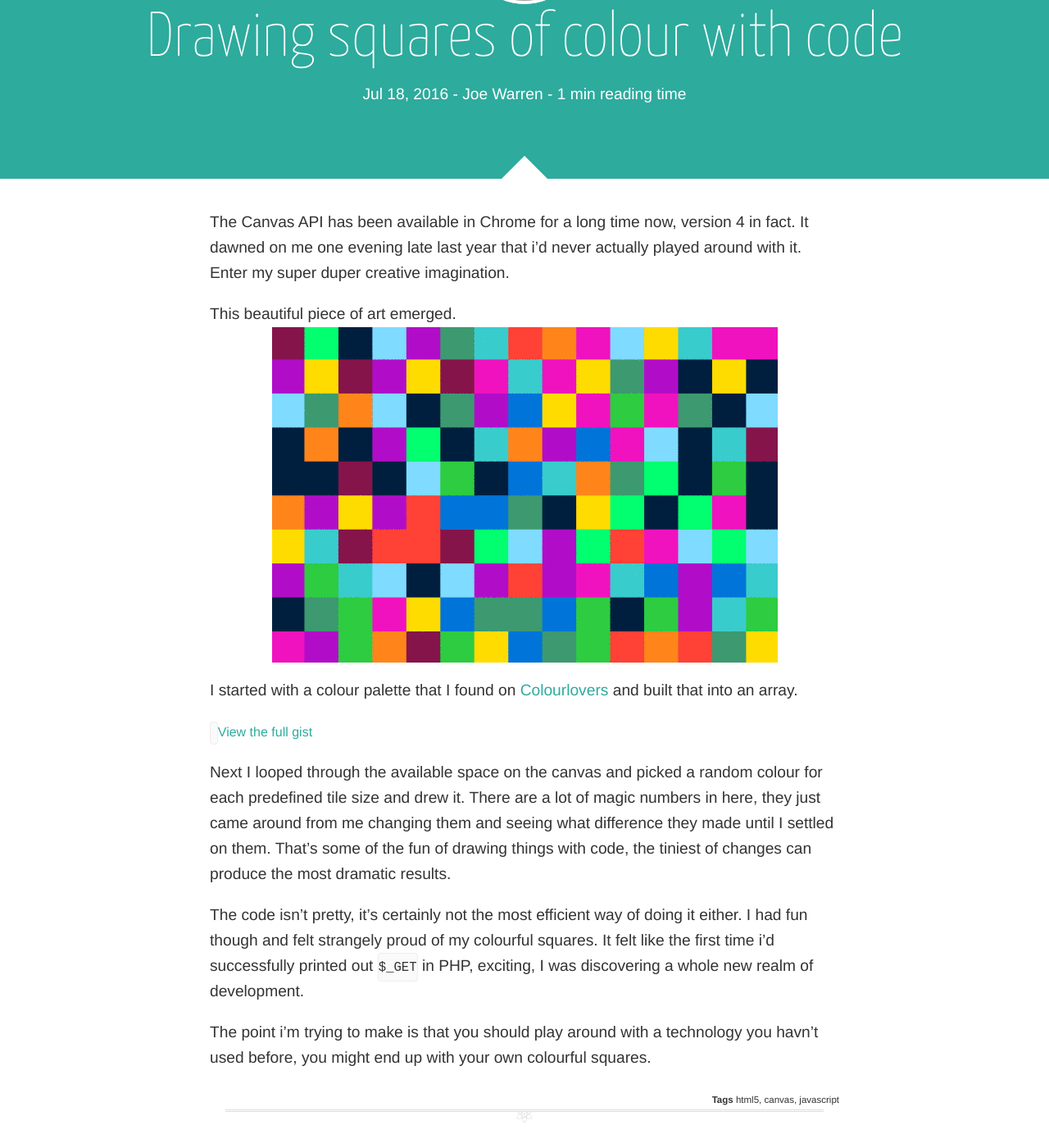
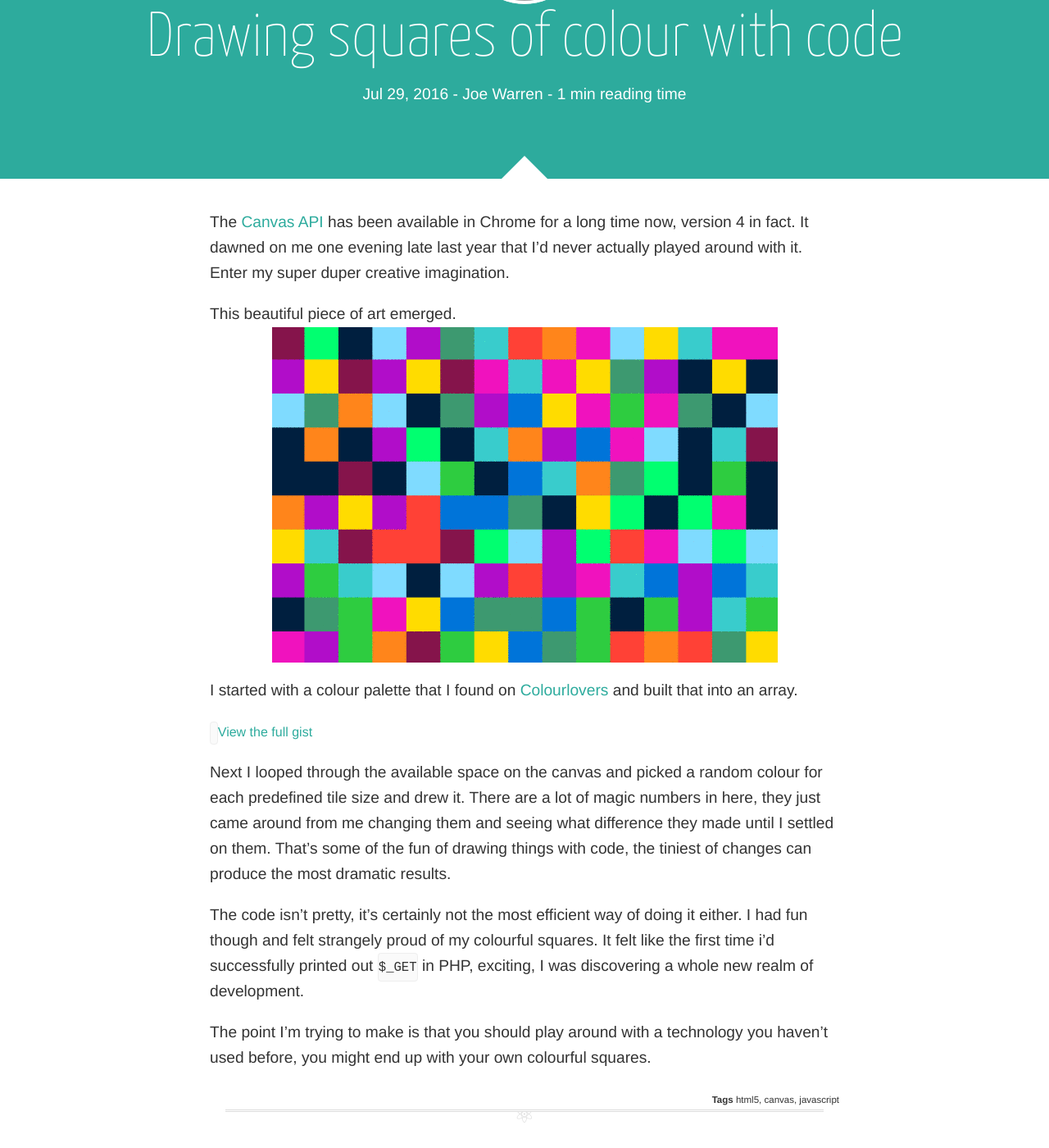
Before and after one commit to holidayextras/holidayextras.github.com, a Jekyll site: the page built from _posts/2016-07-29-drawing-squares-of-colour-with-code.md, in a window 1280 px wide and 1400 px high, scrolled down 259 px. Shown: the whole window at 82% size. Built offline with Jekyll 4.4.1, drawn with Linux system fonts in a browser that asks for light colours; nearby versions of some CDN libraries; a script that is not in the unit is left out; comment, search, counter and statistics services are not loaded; grey boxes are pictures that could not be loaded.

Commit message:
Added a link to the canvas API. Corrected a few spellings and updated the date of the blog post.

```diff
--- a/_posts/2016-07-18-drawing-squares-of-colour-with-code.md
+++ b/_posts/2016-07-29-drawing-squares-of-colour-with-code.md
@@ -7,7 +7,7 @@ tags: html5 canvas javascript
 comments: true
 ---
 
-The Canvas API has been available in Chrome for a long time now, version 4 in fact. It dawned on me one evening late last year that i'd never actually played around with it. Enter my super duper creative imagination.
+The [Canvas API](https://developer.mozilla.org/en-US/docs/Web/API/Canvas_API) has been available in Chrome for a long time now, version 4 in fact. It dawned on me one evening late last year that I'd never actually played around with it. Enter my super duper creative imagination.
 
 This beautiful piece of art emerged.
 ![Colours]({{ site.baseurl }}/assets/img/colours.gif)
@@ -24,4 +24,4 @@ Next I looped through the available space on the canvas and picked a random colo
 
 The code isn't pretty, it's certainly not the most efficient way of doing it either. I had fun though and felt strangely proud of my colourful squares. It felt like the first time i'd successfully printed out `$_GET` in PHP, exciting, I was discovering a whole new realm of development.
 
-The point i'm trying to make is that you should play around with a technology you havn't used before, you might end up with your own colourful squares.
+The point I'm trying to make is that you should play around with a technology you haven't used before, you might end up with your own colourful squares.
```
